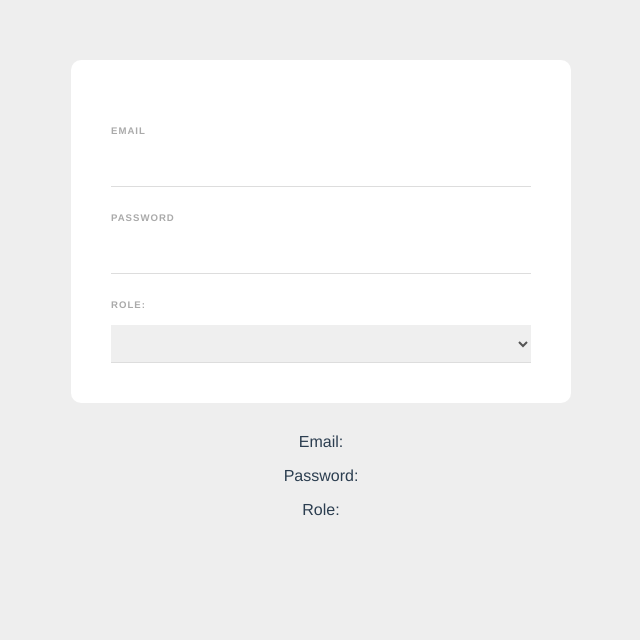
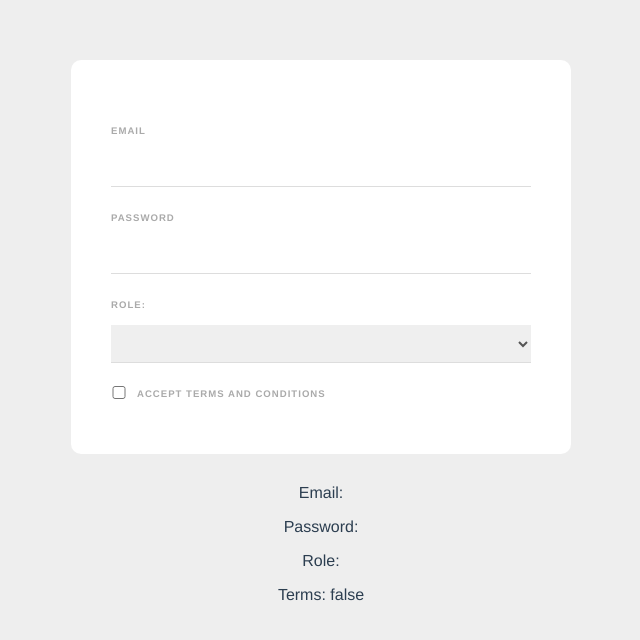
Before and after one commit to armullen/VueWebForm, a Vue app: page / in a window 1280 px wide. Shown: the top 640 px of the page, without its empty margins (319-959 px from the left). Built offline with nearby package versions, Linux system fonts and the light colour scheme.

Commit message:
start of the day commit

```diff
--- a/src/components/SignupForm.vue
+++ b/src/components/SignupForm.vue
@@ -12,10 +12,16 @@
             <option value="designer">Web Designer</option>
         </select>
 
+        <div class="terms">
+            <input type="checkbox" v-model="terms" required>
+            <label>Accept terms and conditions</label>
+        </div>
+
     </form>
     <p>Email: {{ email }}</p>
     <p>Password: {{ password }}</p>
     <p>Role: {{ role }}</p>
+    <p>Terms: {{ terms }}</p>
 </template>
 
 <script>
@@ -24,7 +30,8 @@
             return {
                 email:'',
                 password:'',
-                role:''
+                role:'',
+                terms: false
             }
         }
     }
@@ -57,5 +64,12 @@
     border-bottom: 1px solid #ddd;
     color: #555;
 }
+input[type="checkbox"] {
+    display: inline-block;
+    width: 16px;
+    margin: 0 10px 0 0;
+    position: relative;
+    top: 2px;
+}
 
 </style>
```
